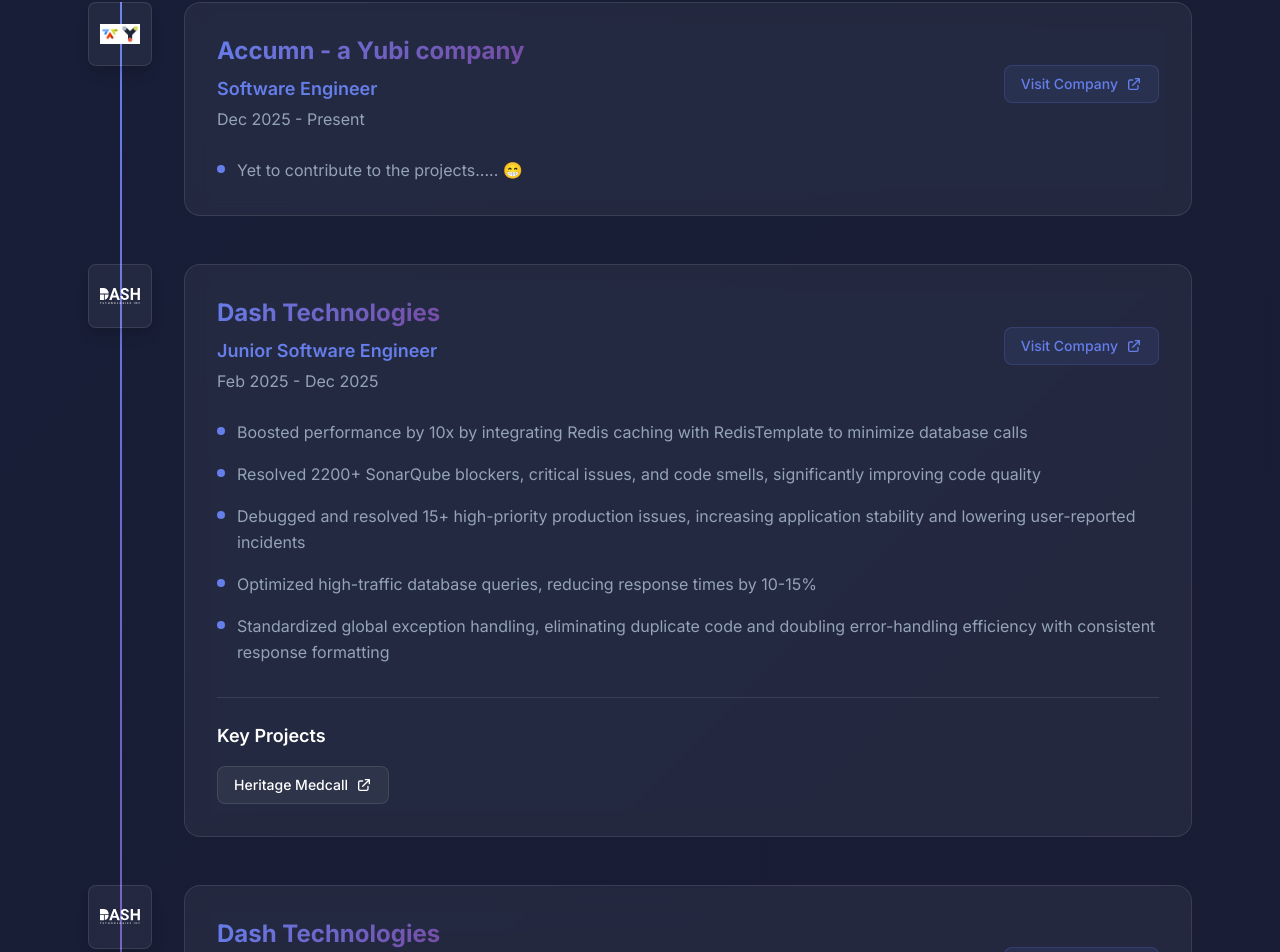
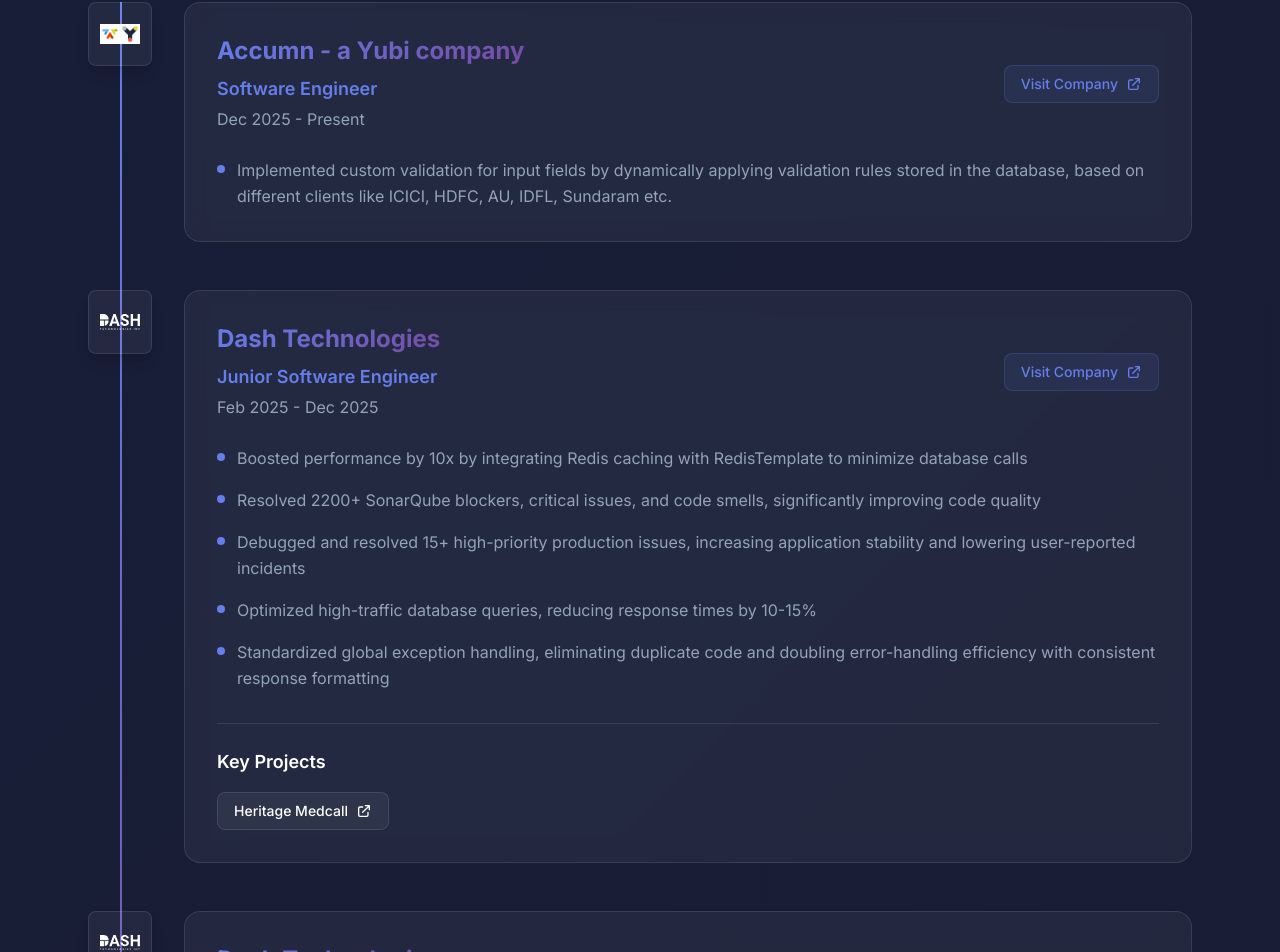
Before and after one commit to Darpan3011/Portfolio, a Next.js app: page / in a window 1280 px wide. Shown: the part 3343-4295 px from the top of the page. Built offline with nearby package versions, Linux system fonts and the light colour scheme.

Commit message:
updated the experitnece

```diff
--- a/src/static/Experience.ts
+++ b/src/static/Experience.ts
@@ -9,7 +9,7 @@
     date: "Dec 2025 - Present",
     position: "Software Engineer",
     desc: [
-      "Yet to contribute to the projects..... 😁"
+      "Implemented custom validation for input fields by dynamically applying validation rules stored in the database, based on different clients like ICICI, HDFC, AU, IDFL, Sundaram etc."
     ],
     link: "https://hello.accumn.ai",
     logo: [Accumn]
```
